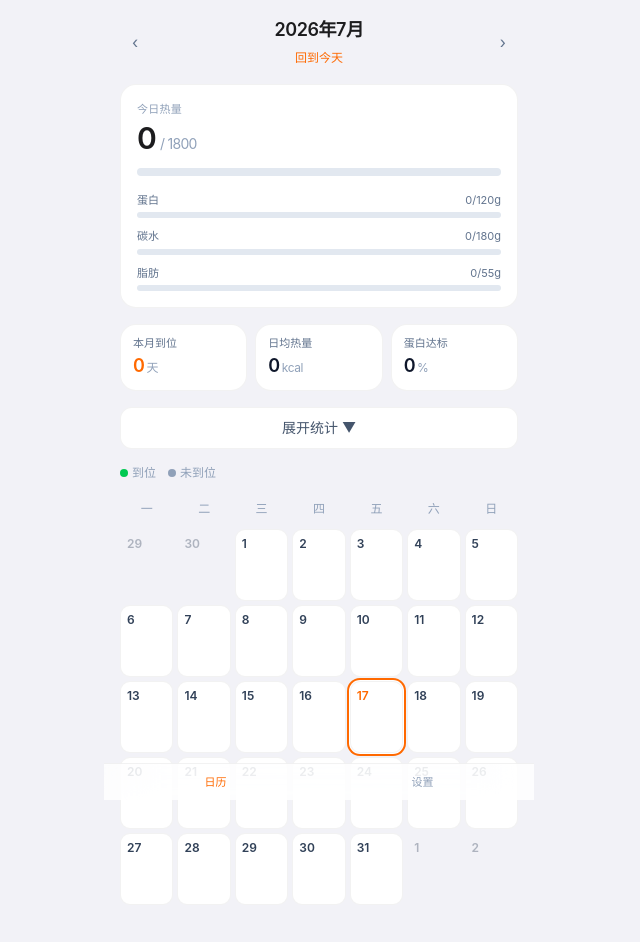
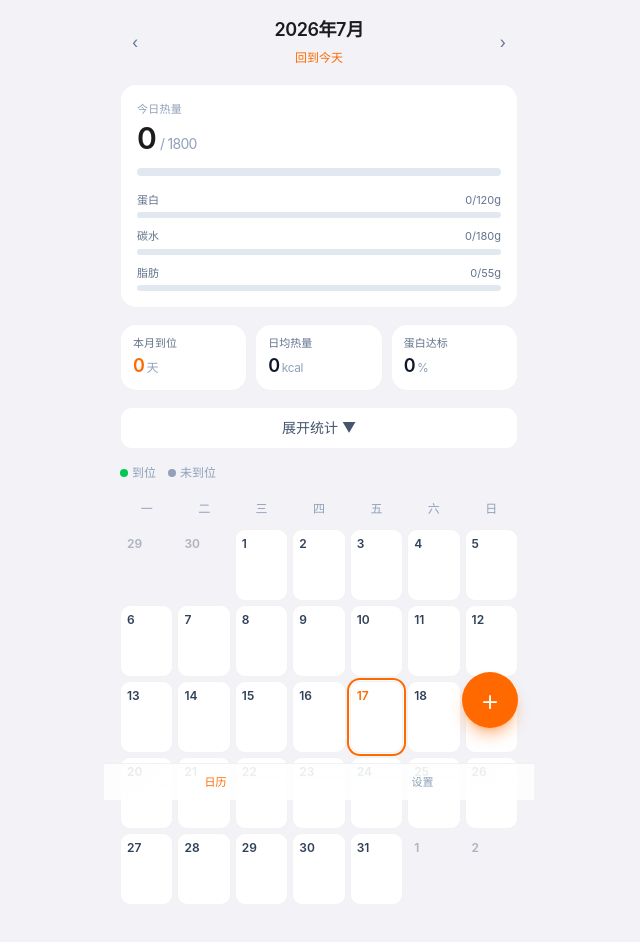
Before and after one commit to Dewyue/diet-log, a React (Vite) app: page / in a window 1280 px wide. Shown: the top 942 px of the page, without its empty margins (321-961 px from the left). Built offline with nearby package versions, Linux system fonts and the light colour scheme.

Commit message:
Add floating quick-add button for today's meal
Place an orange FAB above the tab bar so one tap opens today's portion form.

Co-authored-by: Cursor <cursoragent@cursor.com>

```diff
--- a/src/components/DaySheet.tsx
+++ b/src/components/DaySheet.tsx
@@ -362,12 +362,16 @@ function RecordItem({
 interface DaySheetProps {
   date: string
   onClose: () => void
+  /** Open directly on the add form (e.g. FAB quick log) */
+  startInAdd?: boolean
 }
 
-export function DaySheet({ date, onClose }: DaySheetProps) {
+export function DaySheet({ date, onClose, startInAdd = false }: DaySheetProps) {
   const entries = useEntriesByDate(date)
   const targets = useTargets()
-  const [mode, setMode] = useState<'list' | 'add' | 'edit'>('list')
+  const [mode, setMode] = useState<'list' | 'add' | 'edit'>(
+    startInAdd ? 'add' : 'list',
+  )
   const [editing, setEditing] = useState<FoodEntry | null>(null)
 
   const grouped = useMemo(() => {
--- a/src/pages/CalendarPage.tsx
+++ b/src/pages/CalendarPage.tsx
@@ -11,7 +11,20 @@ export default function CalendarPage() {
   const [year, setYear] = useState(now.getFullYear())
   const [month, setMonth] = useState(now.getMonth() + 1)
   const [selectedDate, setSelectedDate] = useState<string | null>(null)
+  const [startInAdd, setStartInAdd] = useState(false)
   const [statsExpanded, setStatsExpanded] = useState(false)
+
+  const openDay = (date: string, add = false) => {
+    setStartInAdd(add)
+    setSelectedDate(date)
+  }
+
+  const quickAddToday = () => {
+    const t = new Date()
+    setYear(t.getFullYear())
+    setMonth(t.getMonth() + 1)
+    openDay(formatDate(t), true)
+  }
 
   const { entries } = useEntriesByMonth(year, month)
   const targets = useTargets()
@@ -110,11 +123,28 @@ export default function CalendarPage() {
         month={month}
         entries={entries}
         targets={targets}
-        onSelectDate={setSelectedDate}
+        onSelectDate={(date) => openDay(date)}
       />
 
+      <button
+        type="button"
+        onClick={quickAddToday}
+        aria-label="快速记录今天"
+        className="fixed bottom-[calc(4.5rem+env(safe-area-inset-bottom))] right-[max(1rem,calc(50%-215px+1rem))] z-30 flex h-14 w-14 items-center justify-center rounded-full bg-orange-500 text-3xl font-light leading-none text-white shadow-lg shadow-orange-500/40 transition active:scale-95"
+      >
+        +
+      </button>
+
       {selectedDate && (
-        <DaySheet date={selectedDate} onClose={() => setSelectedDate(null)} />
+        <DaySheet
+          key={`${selectedDate}-${startInAdd ? 'add' : 'list'}`}
+          date={selectedDate}
+          startInAdd={startInAdd}
+          onClose={() => {
+            setSelectedDate(null)
+            setStartInAdd(false)
+          }}
+        />
       )}
     </div>
   )
```
